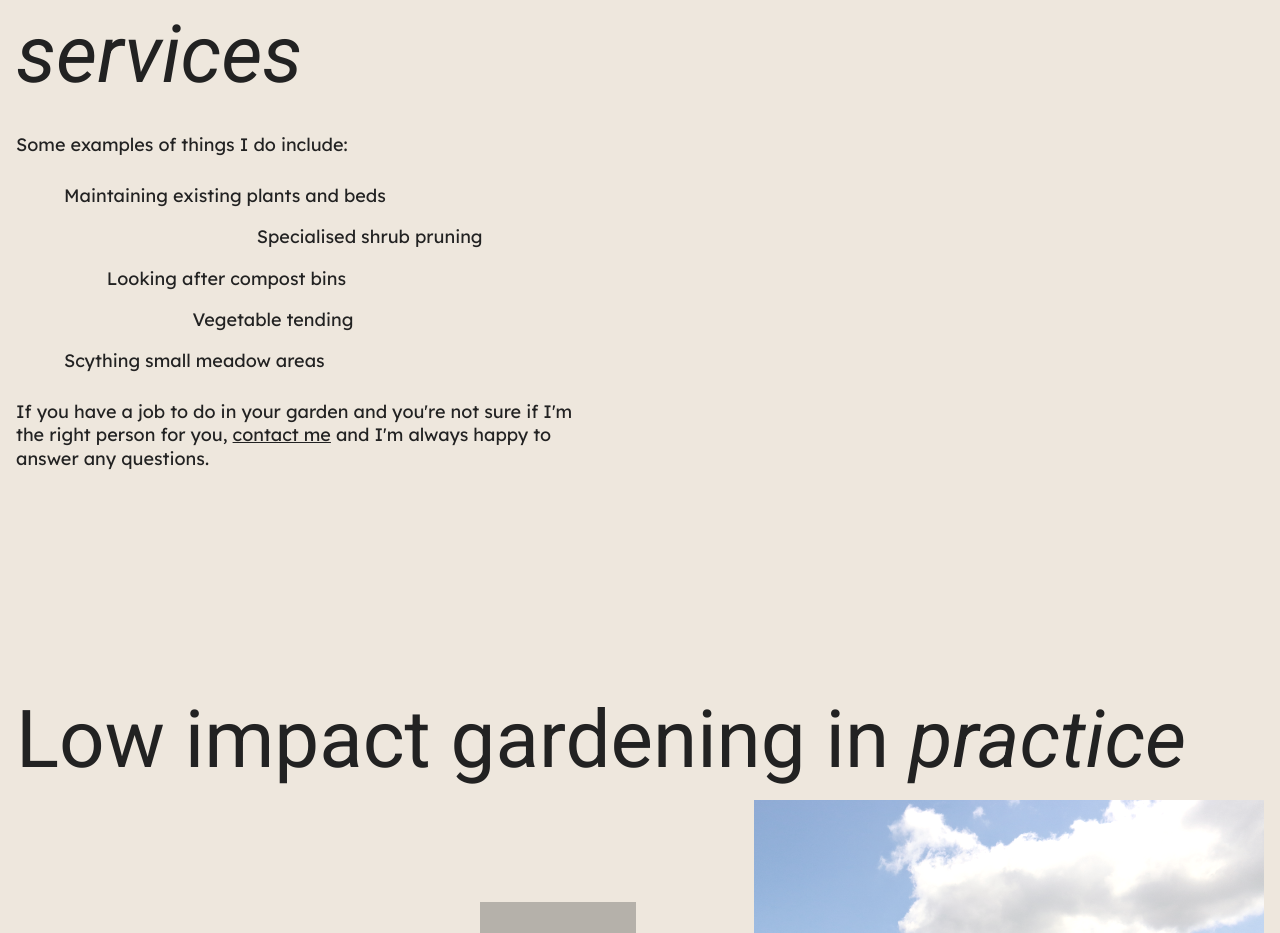
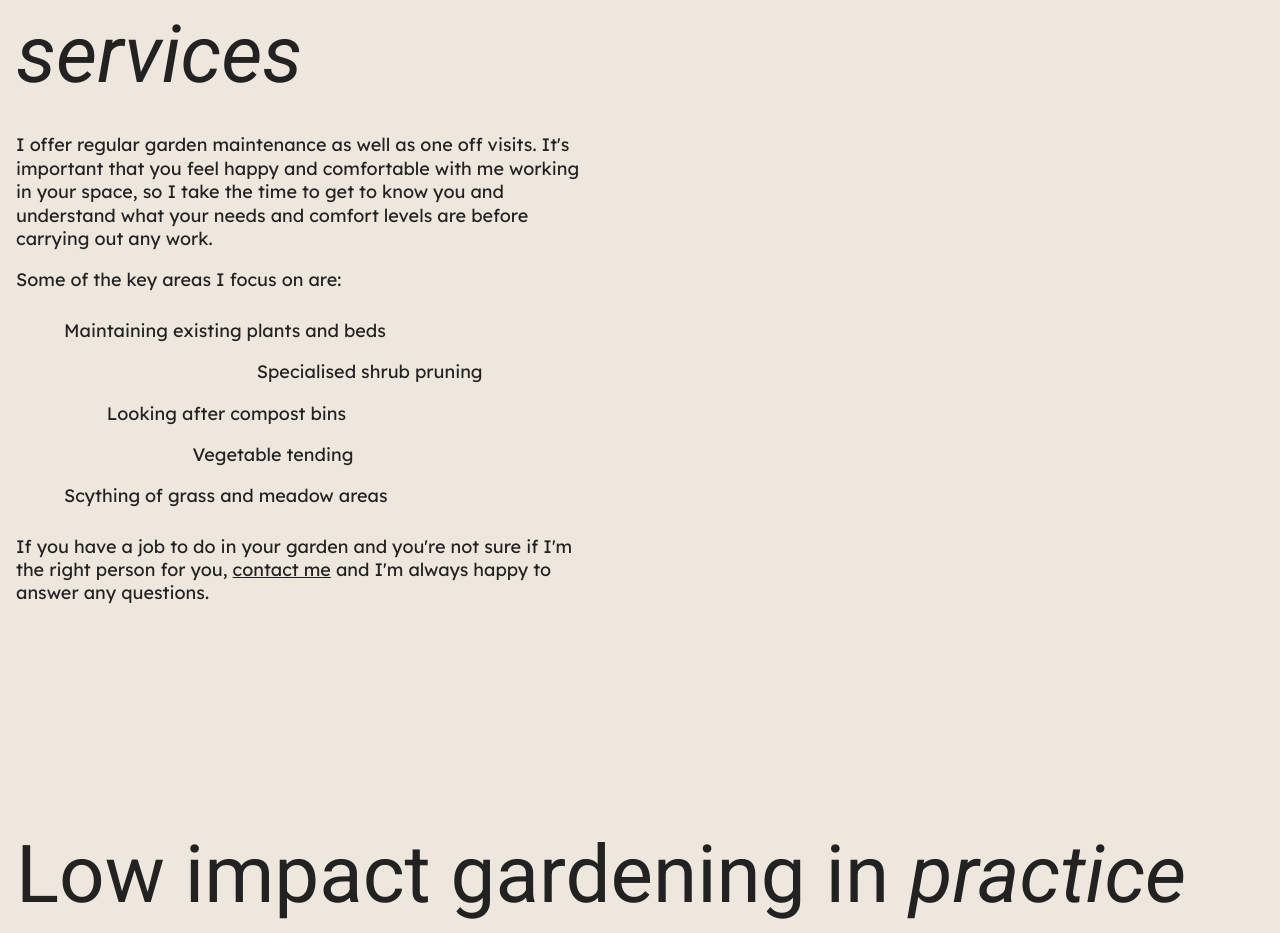
Before and after one commit to beeLexington/greenandwild.garden, a SvelteKit app: page / in a window 1280 px wide. Shown: the part 2740-3673 px from the top of the page. Built offline with nearby package versions, Linux system fonts and the light colour scheme; grey boxes are pictures that could not be loaded.

Commit message:
Update content for services section

```diff
--- a/src/routes/+page.svelte
+++ b/src/routes/+page.svelte
@@ -71,7 +71,14 @@
     <h2>I provide garden maintenance <span>services</span></h2>
 
     <TextPatch position="left-wide">
-        <p>Some examples of things I do include:</p>
+        <p>
+            I offer regular garden maintenance as well as one off visits. It's
+            important that you feel happy and comfortable with me working in
+            your space, so I take the time to get to know you and understand
+            what your needs and comfort levels are before carrying out any work.
+        </p>
+
+        <p>Some of the key areas I focus on are:</p>
 
         <ListCloud>
             <li style="--grid-column: 2 / 24;">
@@ -80,13 +87,15 @@
             <li style="--grid-column: 11 / 24;">Specialised shrub pruning</li>
             <li style="--grid-column: 4 / 24;">Looking after compost bins</li>
             <li style="--grid-column: 8 / 24;">Vegetable tending</li>
-            <li style="--grid-column: 2 / 24;">Scything small meadow areas</li>
+            <li style="--grid-column: 2 / 24;">
+                Scything of grass and meadow areas
+            </li>
         </ListCloud>
 
         <p>
             If you have a job to do in your garden and you're not sure if I'm
-            the right person for you, <a href="#contact">contact me</a> and I'm
-            always happy to answer any questions.
+            the right person for you, <a href="#contact">contact me</a> and I'm always
+            happy to answer any questions.
         </p>
     </TextPatch>
 </section>
```
